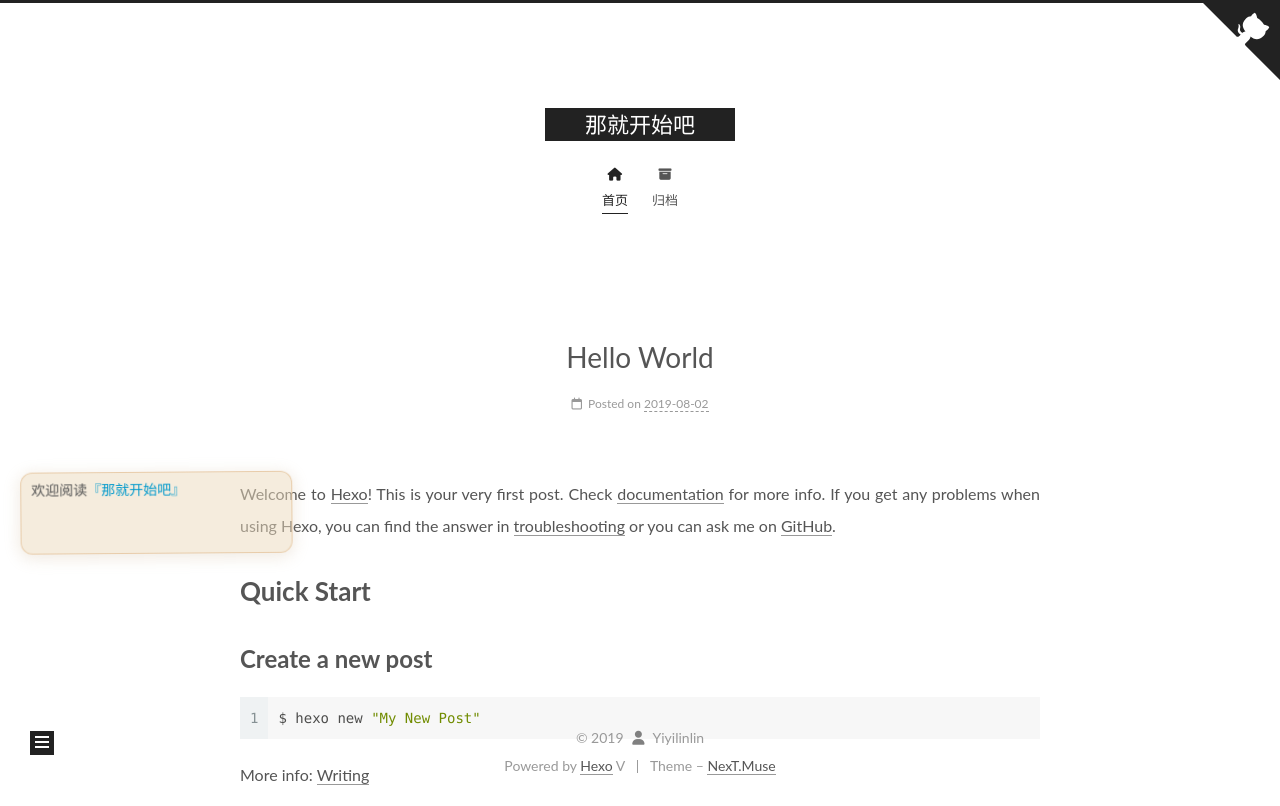
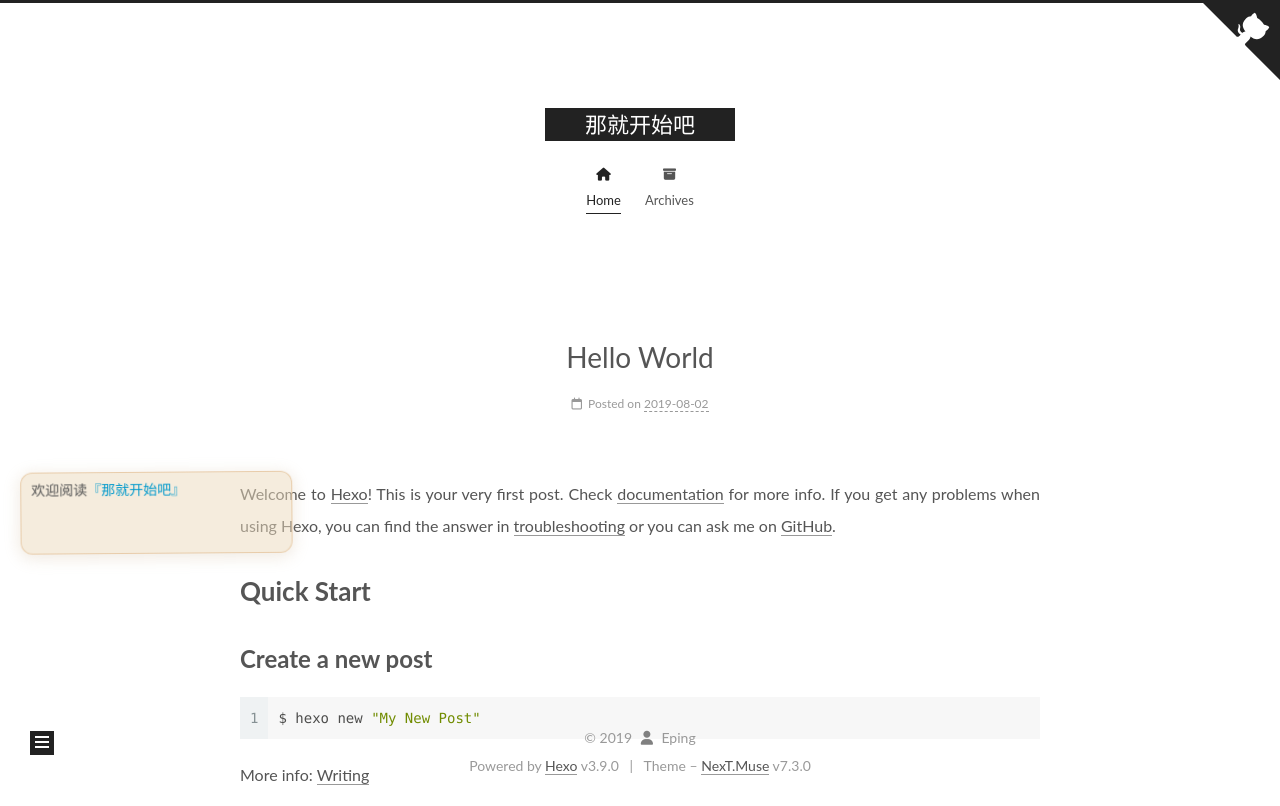
Before and after one commit to Yiyilinlin/eping.github.io, a plain HTML site: page index.html in a window 1280 px wide. Shown: the top 806 px of the page. Drawn offline with nearby package versions, Linux system fonts and the light colour scheme; no server answers.

Commit message:
Site updated: 2019-08-06 16:47:47

```diff
--- a/index.html
+++ b/index.html
@@ -152,7 +152,7 @@
 
 
 
-    <a href="/" rel="section"><i class="menu-item-icon fa fa-fw fa-home"></i> <br>首页</a>
+    <a href="/" rel="section"><i class="menu-item-icon fa fa-fw fa-home"></i> <br>Home</a>
 
   </li>
 
@@ -163,7 +163,7 @@
 
 
 
-    <a href="/archives/" rel="section"><i class="menu-item-icon fa fa-fw fa-archive"></i> <br>归档</a>
+    <a href="/archives/" rel="section"><i class="menu-item-icon fa fa-fw fa-archive"></i> <br>Archives</a>
 
   </li>
     </ul>
@@ -303,7 +303,7 @@
         <div class="site-overview">
 
           <div class="site-author motion-element" itemprop="author" itemscope itemtype="http://schema.org/Person">
-  <p class="site-author-name" itemprop="name">Yiyilinlin</p>
+  <p class="site-author-name" itemprop="name">Eping</p>
   <div class="site-description motion-element" itemprop="description"></div>
 </div>
   <nav class="site-state motion-element">
@@ -337,11 +337,11 @@
   <span class="with-love" id="animate">
     <i class="fa fa-user"></i>
   </span>
-  <span class="author" itemprop="copyrightHolder">Yiyilinlin</span>
+  <span class="author" itemprop="copyrightHolder">Eping</span>
 </div>
-  <div class="powered-by">Powered by <a href="https://hexo.io" class="theme-link" rel="noopener" target="_blank">Hexo</a> V</div>
+  <div class="powered-by">Powered by <a href="https://hexo.io" class="theme-link" rel="noopener" target="_blank">Hexo</a> v3.9.0</div>
   <span class="post-meta-divider">|</span>
-  <div class="theme-info">Theme – <a href="https://theme-next.org" class="theme-link" rel="noopener" target="_blank">NexT.Muse</a> </div>
+  <div class="theme-info">Theme – <a href="https://theme-next.org" class="theme-link" rel="noopener" target="_blank">NexT.Muse</a> v7.3.0</div>
 
 
 
```
Also changed, not shown: images/apple-touch-icon-next.png, images/favicon-16x16-next.png, images/favicon-32x32-next.png, images/logo.svg.
